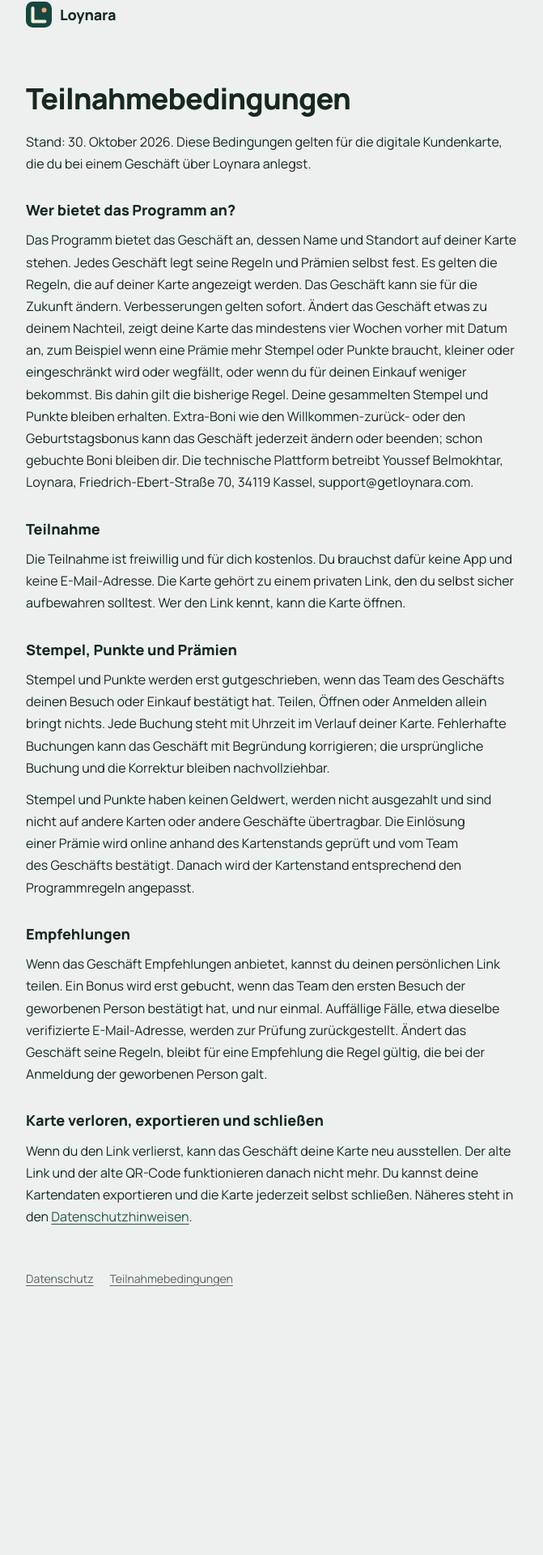
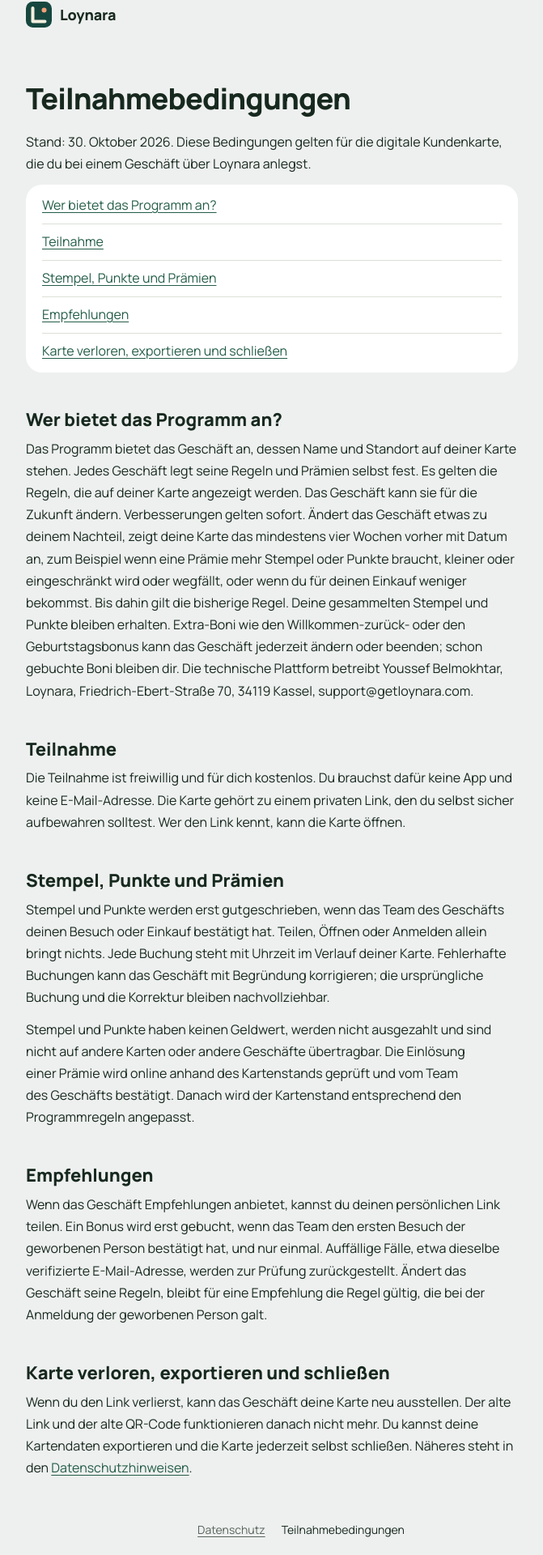
Before and after one commit to belmo-hub/loynara, a Next.js app: page /teilnahmebedingungen in a window 1280 px wide. Shown: the part 18-1938 px from the top of the page at 81% size, without its empty margins (268-939 px from the left). Before the commit the page ends 1642 px from the top, so only its background shows below. Built offline with nearby package versions, Linux system fonts and the light colour scheme.

Commit message:
Give the legal pages one set of links, a way back and contents
LegalLinks is one muted component on every shell and marks the page the
reader is on. The legal pages drop the brand link to the sign-in, offer a
back link when the reader came from the app, and list their sections.

```diff
--- a/src/app/datenschutz/page.tsx
+++ b/src/app/datenschutz/page.tsx
@@ -1,11 +1,14 @@
 import { AuthShell } from "@/components/ui/auth-shell";
+import { LegalBack, LegalContents } from "@/components/ui/legal-links";
 import styles from "@/components/ui/legal-text.module.css";
 
 export default function DatenschutzPage() {
-  return <AuthShell width="reading" brandHref="/">
+  return <AuthShell width="reading">
     <article className={styles.legal}>
+    <LegalBack />
     <h1>Datenschutzhinweise</h1>
     <p>Stand: 31. Oktober 2026. Diese Hinweise gelten für deine digitale Kundenkarte, die du über einen QR-Code oder ein NFC-Schild eines Geschäfts anlegst.</p>
+    <LegalContents />
     <h2>Wer ist verantwortlich?</h2>
     <p>Für deine Karte ist das Geschäft verantwortlich, bei dem du sie nutzt. Name und Standort stehen auf deiner Karte. Die technische Plattform betreibt Loynara im Auftrag dieses Geschäfts:</p>
     <p>Youssef Belmokhtar, Loynara, Friedrich-Ebert-Straße 70, 34119 Kassel, Deutschland<br />E-Mail: support@getloynara.com</p>
--- a/src/app/teilnahmebedingungen/page.tsx
+++ b/src/app/teilnahmebedingungen/page.tsx
@@ -1,12 +1,15 @@
 import Link from "next/link";
 import { AuthShell } from "@/components/ui/auth-shell";
+import { LegalBack, LegalContents } from "@/components/ui/legal-links";
 import styles from "@/components/ui/legal-text.module.css";
 
 export default function TeilnahmebedingungenPage() {
-  return <AuthShell width="reading" brandHref="/">
+  return <AuthShell width="reading">
     <article className={styles.legal}>
+    <LegalBack />
     <h1>Teilnahmebedingungen</h1>
     <p>Stand: 30. Oktober 2026. Diese Bedingungen gelten für die digitale Kundenkarte, die du bei einem Geschäft über Loynara anlegst.</p>
+    <LegalContents />
     <h2>Wer bietet das Programm an?</h2>
     <p>Das Programm bietet das Geschäft an, dessen Name und Standort auf deiner Karte stehen. Jedes Geschäft legt seine Regeln und Prämien selbst fest. Es gelten die Regeln, die auf deiner Karte angezeigt werden. Das Geschäft kann sie für die Zukunft ändern. Verbesserungen gelten sofort. Ändert das Geschäft etwas zu deinem Nachteil, zeigt deine Karte das mindestens vier Wochen vorher mit Datum an, zum Beispiel wenn eine Prämie mehr Stempel oder Punkte braucht, kleiner oder eingeschränkt wird oder wegfällt, oder wenn du für deinen Einkauf weniger bekommst. Bis dahin gilt die bisherige Regel. Deine gesammelten Stempel und Punkte bleiben erhalten. Extra-Boni wie den Willkommen-zurück- oder den Geburtstagsbonus kann das Geschäft jederzeit ändern oder beenden; schon gebuchte Boni bleiben dir. Die technische Plattform betreibt Youssef Belmokhtar, Loynara, Friedrich-Ebert-Straße 70, 34119 Kassel, support@getloynara.com.</p>
     <h2>Teilnahme</h2>
--- a/src/components/auth/auth.module.css
+++ b/src/components/auth/auth.module.css
@@ -16,11 +16,8 @@
 .alert { display: flex; gap: var(--space-3); align-items: flex-start; margin: 0; padding: var(--space-3) var(--space-4); border: 1.5px solid var(--color-danger); border-radius: var(--radius-md); background: color-mix(in oklab, var(--color-danger) 7%, var(--color-raised)); color: var(--color-ink); font-size: var(--text-14); line-height: 1.45; }
 .alert svg { flex: none; margin-top: 1px; color: var(--color-danger); }
 
-/* Sign-in (ENG-122h, screen 34): the question one step larger on phones too, the legal links centred under the form. */
+/* Sign-in (ENG-122h, screen 34): the question one step larger on phones too. */
 .signin h1 { font-size: var(--display-36); line-height: 1.1; }
-.legal { display: flex; flex-wrap: wrap; justify-content: center; gap: var(--space-1) var(--space-5); }
-.legal a { display: inline-flex; align-items: center; min-height: var(--target); color: var(--color-action); font-size: var(--text-14); font-weight: var(--weight-label); text-decoration: underline; text-underline-offset: 3px; border-radius: var(--radius-sm); }
-.legal a:focus-visible { outline: 2px solid var(--color-focus); outline-offset: 2px; }
 
 .note { margin: 0; color: var(--color-ink-muted); font-size: var(--text-14); line-height: 1.5; text-wrap: pretty; }
 .link { color: var(--color-action); font-weight: var(--weight-label); text-decoration: underline; text-underline-offset: 3px; border-radius: var(--radius-sm); }
--- a/src/components/customer/customer-card.tsx
+++ b/src/components/customer/customer-card.tsx
@@ -8,7 +8,7 @@ import { NumberRoll } from "@/components/ui/number-roll";
 import { Button } from "@/components/ui/button";
 import { CustomerShell } from "@/components/ui/customer-shell";
 import { Sheet } from "@/components/ui/sheet";
-import { LegalLinks } from "./customer-state";
+import { LegalLinks } from "@/components/ui/legal-links";
 import { CardStatusLine, CardStatusProvider, useCardStatus } from "./card-status";
 import { CardFace, nearestReward, type CardReward } from "./card-face";
 import type { ChangeLine } from "@/lib/change-lines";
--- a/src/components/customer/customer-state.module.css
+++ b/src/components/customer/customer-state.module.css
@@ -27,6 +27,3 @@
 @media (prefers-reduced-motion: reduce) { .row:active { transform: none; } }
 .loading { display: grid; gap: var(--space-4); padding-top: var(--space-3); }
 .hidden { position: absolute; width: 1px; height: 1px; overflow: hidden; clip-path: inset(50%); white-space: nowrap; }
-.legal { display: flex; flex-wrap: wrap; justify-content: center; gap: 0 var(--space-5); }
-.legal a { display: inline-flex; align-items: center; min-height: var(--target); color: var(--color-ink-muted); font-size: var(--text-14); text-decoration: underline; text-underline-offset: 3px; }
-.legal a:focus-visible { outline: 2px solid var(--color-focus); outline-offset: 2px; border-radius: var(--radius-sm); }
--- a/src/components/customer/customer-state.tsx
+++ b/src/components/customer/customer-state.tsx
@@ -4,6 +4,7 @@ import Link from "next/link";
 import { ArrowRight } from "lucide-react";
 import { useEffect, useRef, type ReactNode } from "react";
 import { BrandMark } from "@/components/ui/brand-mark";
+import { LegalLinks } from "@/components/ui/legal-links";
 import { CustomerShell } from "@/components/ui/customer-shell";
 import { Skeleton } from "@/components/ui/skeleton";
 import styles from "./customer-state.module.css";
@@ -63,12 +64,3 @@ export function CustomerCardLoading({ label }: { label: string }) {
     <h1 className={styles.hidden}>{label}</h1>
   </CustomerShell>;
 }
-
-/** `newTab`: the card opens the legal pages beside itself, so the way back to the card stays (G-11). */
-export function LegalLinks({ locale, newTab = false }: { locale: "de" | "fr"; newTab?: boolean }) {
-  const target = newTab ? { target: "_blank", rel: "noopener" } : {};
-  return <nav className={styles.legal} aria-label={locale === "fr" ? "Mentions" : "Rechtliches"}>
-    <Link href="/datenschutz" {...target}>{locale === "fr" ? "Confidentialité" : "Datenschutz"}</Link>
-    <Link href="/teilnahmebedingungen" {...target}>{locale === "fr" ? "Conditions de participation" : "Teilnahmebedingungen"}</Link>
-  </nav>;
-}
--- a/src/components/ui/auth-shell.module.css
+++ b/src/components/ui/auth-shell.module.css
@@ -7,7 +7,4 @@
 .brandLink:focus-visible { outline: 2px solid var(--color-focus); outline-offset: 2px; }
 .main { flex: 1; display: grid; align-content: start; gap: var(--space-5); padding-block: var(--space-6) var(--space-10); }
 .footer { padding-bottom: calc(var(--space-6) + env(safe-area-inset-bottom)); }
-.legal { display: flex; flex-wrap: wrap; gap: var(--space-1) var(--space-5); }
-.legal a { display: inline-flex; align-items: center; min-height: var(--target); color: var(--color-ink-muted); font-size: var(--text-14); text-decoration: underline; text-underline-offset: 3px; }
-.legal a:focus-visible { outline: 2px solid var(--color-focus); outline-offset: 2px; }
 @media (min-width: 700px) { .main { padding-top: var(--space-12); } }
--- a/src/components/ui/auth-shell.tsx
+++ b/src/components/ui/auth-shell.tsx
@@ -2,6 +2,7 @@ import Link from "next/link";
 import type { ReactNode } from "react";
 import { BrandMark } from "./brand-mark";
 import { cx } from "./cx";
+import { LegalLinks } from "./legal-links";
 import styles from "./auth-shell.module.css";
 
 type Props = {
@@ -9,9 +10,6 @@ type Props = {
   /** The mark alone and larger, as on the sign-in (Design's screen 34). */ mark?: boolean;
 };
 
-/** Datenschutz and Teilnahmebedingungen, each a 44 px target. */
-export const LegalLinks = ({ className = styles.legal }: { className?: string }) =>
-  <nav aria-label="Rechtliches" className={className}><Link href="/datenschutz">Datenschutz</Link><Link href="/teilnahmebedingungen">Teilnahmebedingungen</Link></nav>;
 
 /** Sign-in, invitation, legal and system pages: brand, one centred column, legal links. */
 export function AuthShell({ children, width = "narrow", footer, brandHref, mark = false }: Props) {
--- /dev/null
+++ b/src/components/ui/legal-links.module.css
@@ -0,0 +1,14 @@
+/* G-22: one style for the legal links on every shell; G-M6: the current page is plain ink text. */
+.legal { display: flex; flex-wrap: wrap; justify-content: center; gap: 0 var(--space-5); }
+.legal :is(a, span) { display: inline-flex; align-items: center; min-height: var(--target); font-size: var(--text-14); }
+.legal a { color: var(--color-ink-muted); text-decoration: underline; text-underline-offset: 3px; }
+.legal a:focus-visible { outline: 2px solid var(--color-focus); outline-offset: 2px; border-radius: var(--radius-sm); }
+.legal span { color: var(--color-ink); }
+.back { display: inline-flex; align-items: center; gap: var(--space-1); justify-self: start; min-height: var(--target); padding: 0; border: 0; background: none; color: var(--color-action); font: var(--weight-label) var(--text-14)/1 var(--font-sans); cursor: pointer; }
+.back:focus-visible { outline: 2px solid var(--color-focus); outline-offset: 2px; border-radius: var(--radius-sm); }
+/* G-26: the contents as a white panel of 44 px rows. */
+.contents { padding: var(--space-1) var(--space-5); border-radius: var(--radius-lg); background: var(--color-surface); }
+.contents ol { margin: 0; padding: 0; list-style: none; }
+.contents li + li { border-top: 1px solid var(--color-line); }
+.contents a { display: flex; align-items: center; min-height: var(--target); padding-block: var(--space-2); color: var(--color-action); line-height: 1.35; text-decoration: none; }
+.contents a:focus-visible { outline: 2px solid var(--color-focus); outline-offset: 2px; border-radius: var(--radius-sm); }
--- /dev/null
+++ b/src/components/ui/legal-links.tsx
@@ -0,0 +1,50 @@
+"use client";
+
+import { ChevronLeft } from "lucide-react";
+import Link from "next/link";
+import { usePathname } from "next/navigation";
+import { useEffect, useRef, useState, useSyncExternalStore } from "react";
+import styles from "./legal-links.module.css";
+
+const PAGES = [{ href: "/datenschutz", de: "Datenschutz", fr: "Confidentialité" }, { href: "/teilnahmebedingungen", de: "Teilnahmebedingungen", fr: "Conditions de participation" }];
+
+/**
+ * The one set of legal links (G-22) on every shell: muted, centred, 44 px targets. The page the reader is on is plain
+ * text with aria-current (G-M6). `newTab`: the card opens them beside itself, so the way back to the card stays (G-11).
+ */
+export function LegalLinks({ locale = "de", newTab = false }: { locale?: "de" | "fr"; newTab?: boolean }) {
+  const path = usePathname();
+  const target = newTab ? { target: "_blank", rel: "noopener" } : {};
+  return <nav className={styles.legal} aria-label={locale === "fr" ? "Mentions" : "Rechtliches"}>
+    {PAGES.map(page => page.href === path
+      ? <span key={page.href} aria-current="page">{page[locale]}</span>
+      : <Link key={page.href} href={page.href} {...target}>{page[locale]}</Link>)}
+  </nav>;
+}
+
+function sameOrigin() {
+  try { return document.referrer !== "" && new URL(document.referrer).origin === window.location.origin; } catch { return false; }
+}
+
+/** „Zurück“ on a legal page, only when the reader came from this app (G-11): the brand no longer leads to the sign-in. */
+export function LegalBack() {
+  const shown = useSyncExternalStore(() => () => undefined, sameOrigin, () => false);
+  if (!shown) return null;
+  return <button type="button" className={styles.back} onClick={() => history.back()}><ChevronLeft size={16} aria-hidden="true" />Zurück</button>;
+}
+
+/** „Inhalt“: one anchor per section heading of the surrounding article, read from the page itself (G-26). */
+export function LegalContents() {
+  const ref = useRef<HTMLElement>(null);
+  const [items, setItems] = useState<Array<{ id: string; title: string }>>([]);
+  useEffect(() => {
+    const headings = [...(ref.current?.closest("article")?.querySelectorAll("h2") ?? [])];
+    setItems(headings.map((heading, index) => {
+      heading.id ||= `abschnitt-${index + 1}`;
+      return { id: heading.id, title: heading.textContent ?? "" };
+    }));
+  }, []);
+  return <nav ref={ref} className={styles.contents} aria-label="Inhalt" hidden={!items.length}>
+    <ol>{items.map(item => <li key={item.id}><a href={`#${item.id}`}>{item.title}</a></li>)}</ol>
+  </nav>;
+}
--- a/src/components/ui/legal-text.module.css
+++ b/src/components/ui/legal-text.module.css
@@ -2,7 +2,8 @@
 /* 38rem holds about 72 characters of Manrope 16: 68ch measured the wide zero and ran to 90 (G-25). */
 .legal { display: grid; gap: var(--space-3); max-width: 38rem; font-size: var(--text-16); line-height: 1.7; }
 .legal h1 { margin: 0 0 var(--space-2); font-family: var(--font-display); font-weight: var(--weight-heavy); font-size: var(--text-28); line-height: 1.15; letter-spacing: -.025em; text-wrap: balance; hyphens: auto; }
-.legal h2 { margin: var(--space-5) 0 0; font-size: var(--text-18); font-weight: var(--weight-heavy); line-height: 1.3; }
+/* Section heads are the scan points (G-26): a step up from the body, room above, close to their text. */
+.legal h2 { margin: var(--space-8) 0 calc(var(--space-2) - var(--space-3)); font-size: var(--text-22); font-weight: var(--weight-heavy); line-height: 1.3; scroll-margin-top: var(--space-6); }
 .legal p { margin: 0; overflow-wrap: anywhere; text-wrap: pretty; }
 .legal a { color: var(--color-action); text-decoration: underline; text-underline-offset: 3px; }
 .legal strong { font-weight: 700; }
```
Also changed, not shown: src/app/login/login-form.tsx (+5 -3 lines), 1 other file (tests, documents, lock files or other folders).
